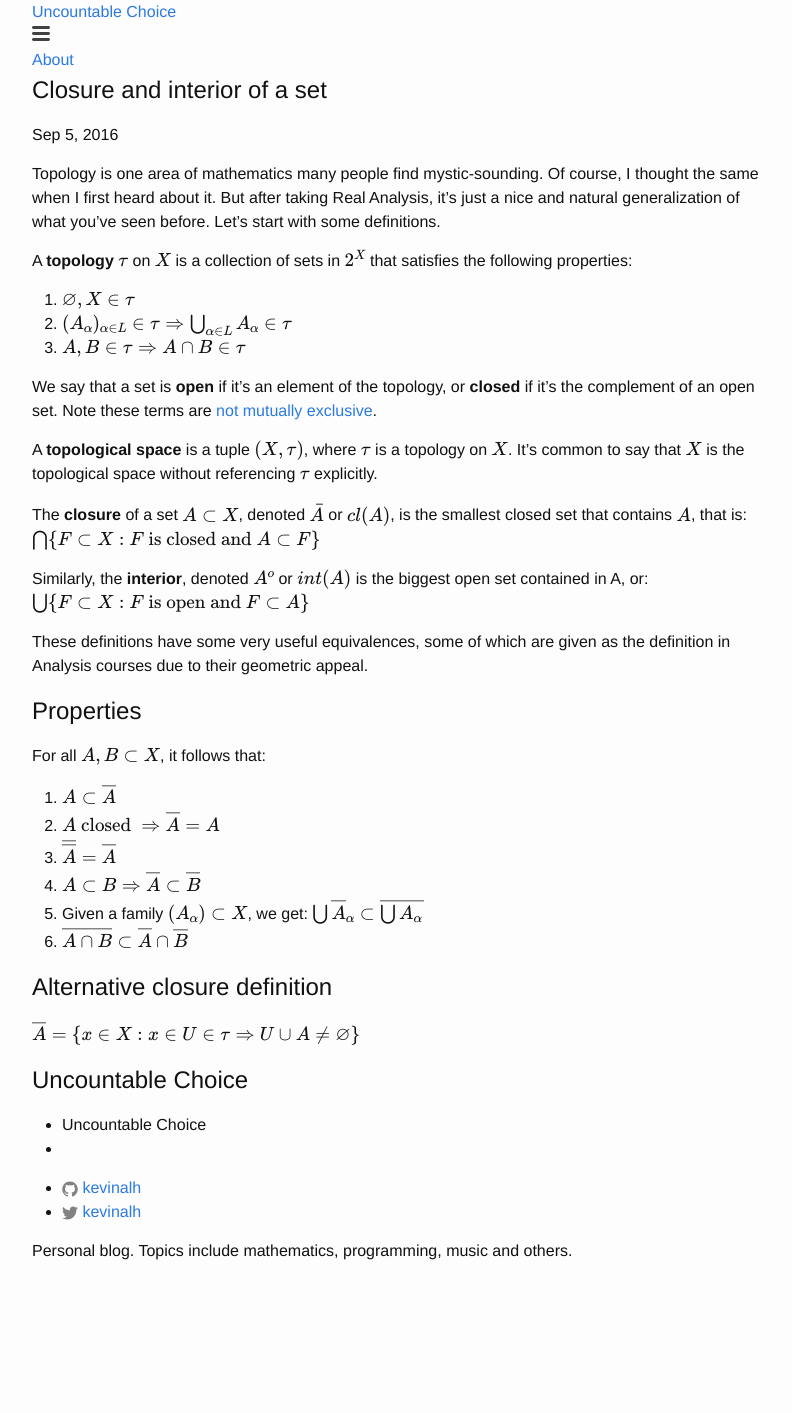
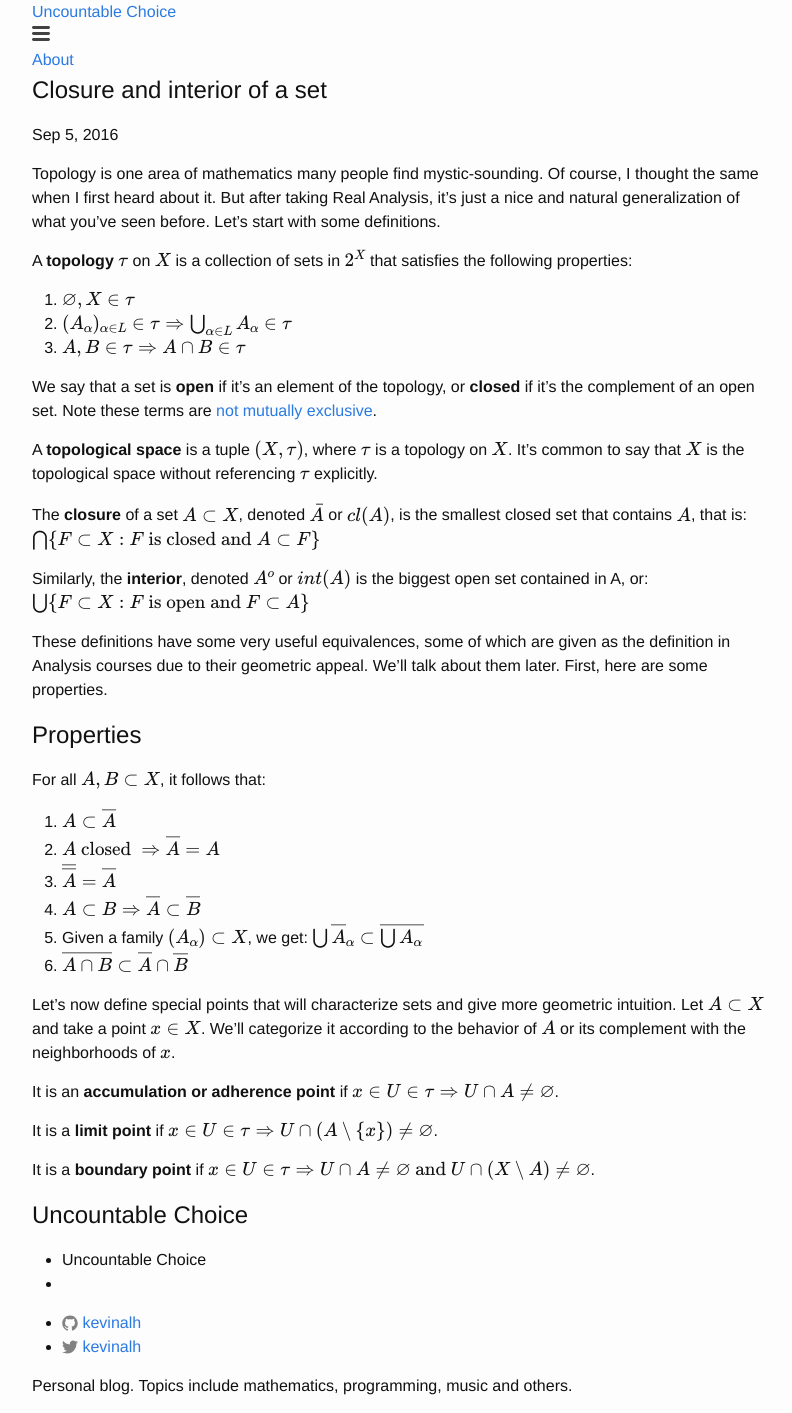
Before and after one commit to kevinalh/kevinalh.github.io, a Jekyll site: the page built from _posts/2016-09-04-closure-and-interior-of-a-set.markdown, in a window 1280 px wide. Shown: the whole page, without its empty margins (238-1030 px from the left). Built offline with Jekyll 4.4.1, drawn with Linux system fonts in a browser that asks for light colours; formulas are drawn with MathJax 3; before the commit the page ends 1278 px from its top, so only the background shows below that.

Commit message:
Corrections to first topology post

```diff
--- a/_posts/2016-09-04-closure-and-interior-of-a-set.markdown
+++ b/_posts/2016-09-04-closure-and-interior-of-a-set.markdown
@@ -27,7 +27,7 @@ $$ \bigcap \{ F \subset X : F \text{ is closed and } A \subset F \} $$
 Similarly, the **interior**, denoted $$A^o$$ or $$int(A)$$ is the biggest open set contained in A, or:
 $$ \bigcup \{ F \subset X: F \text{ is open and } F \subset A \} $$
 
-These definitions have some very useful equivalences, some of which are given as the definition in Analysis courses due to their geometric appeal.
+These definitions have some very useful equivalences, some of which are given as the definition in Analysis courses due to their geometric appeal. We'll talk about them later. First, here are some properties.
 
 Properties
 ===
@@ -40,6 +40,10 @@ For all $$A, B \subset X$$, it follows that:
 5. Given a family $$(A_\alpha) \subset X$$, we get: $$\bigcup \overline{A}_\alpha \subset \overline{\bigcup A_\alpha} $$
 6. \$$\overline{A \cap B} \subset \overline{A} \cap \overline{B}$$
 
-Alternative closure definition
-===
-$$\overline{A} = \{ x\in X : x \in U \in \tau \Rightarrow U \cup A \neq \varnothing \}$$
+Let's now define special points that will characterize sets and give more geometric intuition. Let $$A \subset X$$ and take a point $$x \in X$$. We'll categorize it according to the behavior of $$A$$ or its complement with the neighborhoods of $$x$$.
+
+It is an **accumulation or adherence point** if $$x \in U \in \tau \Rightarrow U \cap A \neq \varnothing$$.
+
+It is a **limit point** if $$x \in U \in \tau \Rightarrow U \cap (A \setminus \{x\}) \neq \varnothing$$.
+
+It is a **boundary point** if $$x \in U \in \tau \Rightarrow U \cap A \neq \varnothing \text{ and } U \cap (X \setminus A) \neq \varnothing$$.
```
Also changed, not shown: other parts of _posts/2016-09-04-closure-and-interior-of-a-set.markdown (+1 -1 lines).
